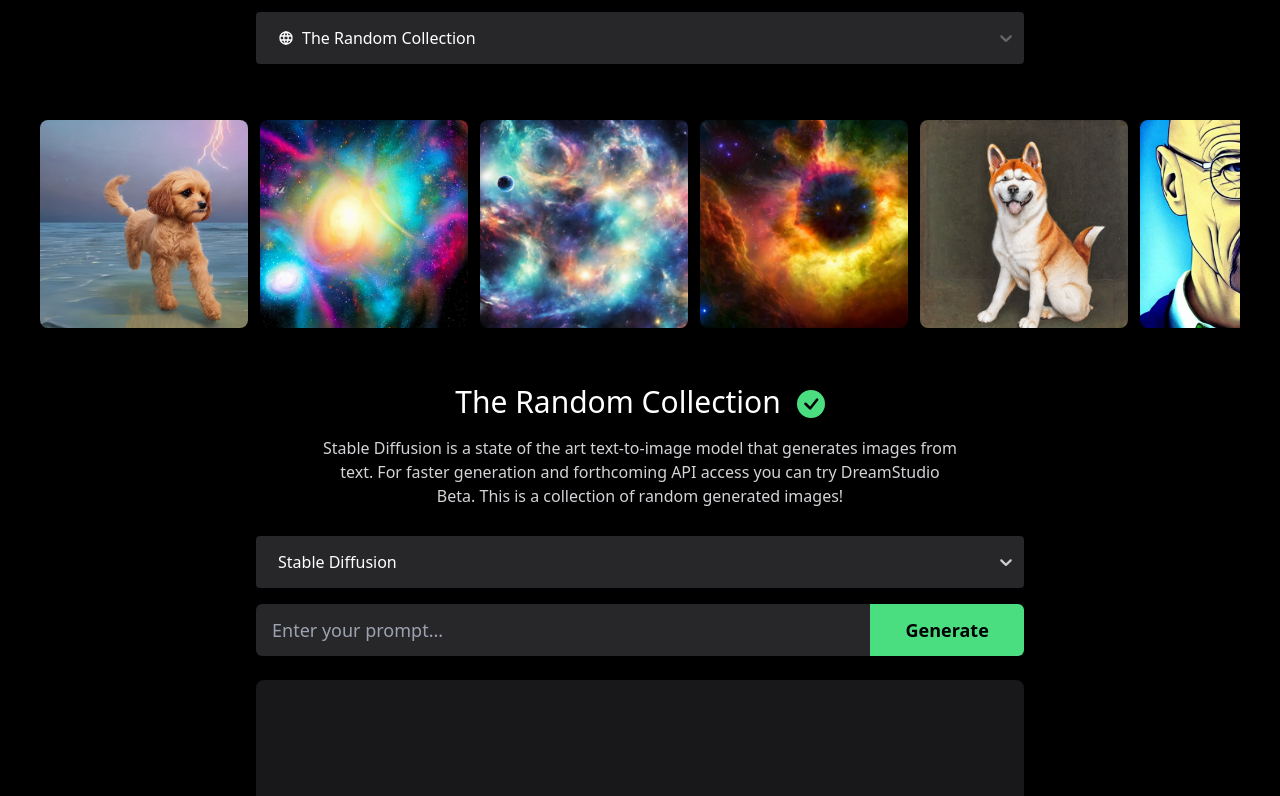
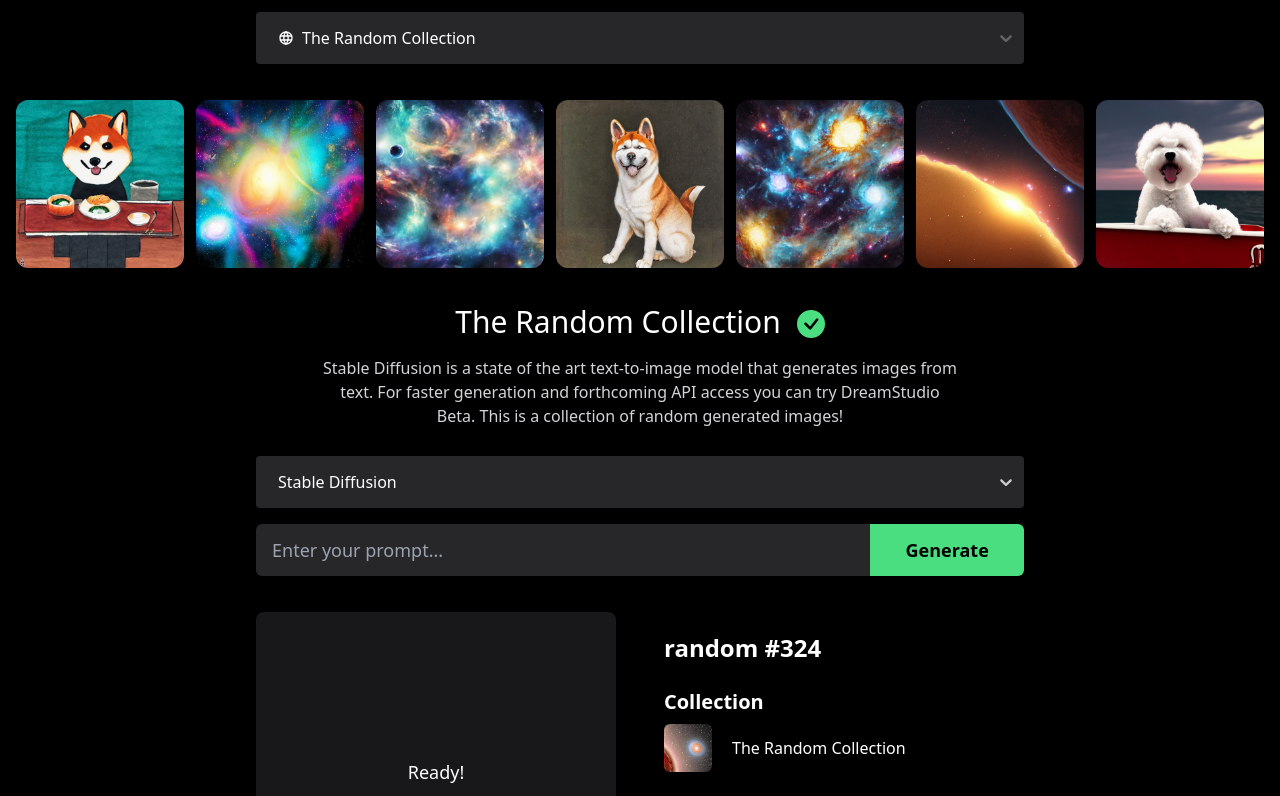
Before and after one commit to holma91/lazara, a Next.js app in the folder frontend/: page /create in a window 1280 px wide. Shown: the part 220-1016 px from the top of the page. Built offline with nearby package versions, Linux system fonts and the light colour scheme.

Commit message:
small fix

```diff
--- a/frontend/components/Mint.tsx
+++ b/frontend/components/Mint.tsx
@@ -163,6 +163,7 @@ export default function Mint() {
     handleSubmit,
     setError,
     clearErrors,
+    watch,
     formState: { errors },
   } = useForm();
   const [progress, setProgress] = useState(0);
@@ -197,9 +198,9 @@ export default function Mint() {
 
     const timer = setInterval(() => {
       setProgress((oldProgress) => {
-        if (oldProgress === 80) {
+        if (oldProgress === 90) {
           if (result.image === '') {
-            let progresses = [50, 60, 70];
+            let progresses = [70, 75, 80];
             oldProgress = progresses[Math.floor(Math.random() * 3)];
           }
         }
@@ -209,7 +210,7 @@ export default function Mint() {
         }
         return oldProgress + 1;
       });
-    }, 50);
+    }, 75);
 
     try {
       const response = await fetch('http://localhost:8000/generate', {
@@ -268,16 +269,71 @@ export default function Mint() {
           autoFocus={true}
         />
       </div>
-      <div className="m-5 md:m-10 flex overflow-x-scroll gap-3">
-        {getImages(collection).map((image) => (
+      {/* <div className="m-5 md:m-10 flex overflow-x-scroll gap-3"> */}
+      <div
+        className="w-full px-4 grid items-center justify-between gap-3 grid-rows-1 overflow-y-hidden
+      grid-cols-3 sm:grid-cols-4 md:grid-cols-5 lg:grid-cols-6 xl:grid-cols-7 2xl:grid-cols-8 3xl:grid-cols-9 my-5"
+      >
+        {[...Array(3)].map((_, i) => (
+          <a key={i} className="cursor-pointer">
             <img
-            key={image}
-            src={`/${image}`}
+              src={`${collection}/${i}.png`}
               alt="generated image"
-            className="h-40 w-40 lg:h-52 lg:w-52 rounded-lg"
+              className="rounded-xl "
             ></img>
+          </a>
         ))}
+        <a className="cursor-pointer hidden sm:block">
+          <img
+            src={`${collection}/${3}.png`}
+            alt="generated image"
+            className="rounded-xl "
+          ></img>
+        </a>
+        <a className="cursor-pointer hidden md:block">
+          <img
+            src={`${collection}/${4}.png`}
+            alt="generated image"
+            className="rounded-xl "
+          ></img>
+        </a>
+        <a className="cursor-pointer hidden lg:block">
+          <img
+            src={`${collection}/${5}.png`}
+            alt="generated image"
+            className="rounded-xl "
+          ></img>
+        </a>
+        <a className="cursor-pointer hidden xl:block">
+          <img
+            src={`${collection}/${6}.png`}
+            alt="generated image"
+            className="rounded-xl "
+          ></img>
+        </a>
+        <a className="cursor-pointer hidden 2xl:block">
+          <img
+            src={`${collection}/${7}.png`}
+            alt="generated image"
+            className="rounded-xl "
+          ></img>
+        </a>
+        <a className="cursor-pointer hidden 3xl:block">
+          <img
+            src={`${collection}/${8}.png`}
+            alt="generated image"
+            className="rounded-xl "
+          ></img>
+        </a>
+        <a className="cursor-pointer hidden 3xl:block">
+          <img
+            src={`${collection}/${9}.png`}
+            alt="generated image"
+            className="rounded-xl "
+          ></img>
+        </a>
       </div>
+      {/* className="h-40 w-40 lg:h-52 lg:w-52 rounded-lg" */}
       <div className="w-3/4 lg:w-[48rem] flex flex-col gap-4">
         <div className="flex flex-col gap-2 md:gap-4 items-center mb-3">
           <h1 className="text-2xl md:text-3xl text-center flex gap-4 items-center">
@@ -351,29 +407,26 @@ export default function Mint() {
             </span>
           )}
         </form>
-        {(generatedImage === '' || progress !== 0) && (
-          <div>
-            <div className="relative mb-4 w-full h-64 bg-zinc-900 rounded-lg ">
+        <div className="grid grid-cols-1 md:grid-cols-2 gap-3 md:gap-12 mt-3">
+          <div className="flex flex-col gap-4">
+            {generatedImage === '' || progress !== 0 ? (
+              <div className="relative mb-4 w-full h-64 md:h-80 bg-zinc-900 rounded-lg ">
                 <div
-                className="h-64 bg-zinc-800 rounded-lg"
+                  className="h-64 md:h-80 bg-zinc-800 rounded-lg"
                   style={{ width: Math.floor(progress) + '%' }}
                 ></div>
                 <p className="absolute top-1/2 left-1/2 -translate-x-1/2 -translate-y-1/2 text-lg">
-                {progress === 0
-                  ? 'Ready to generate images!'
-                  : `${Math.floor(progress)}%`}
+                  {progress === 0 ? 'Ready!' : `${Math.floor(progress)}%`}
                 </p>
               </div>
-          </div>
-        )}
-        {generatedImage !== '' && progress === 0 && (
-          <div className="grid grid-cols-1 md:grid-cols-2 gap-3 md:gap-12 mt-3">
-            <div className="flex flex-col gap-4">
+            ) : (
               <img
                 src={`${generatedImage}`}
                 alt="generated image"
-                className=" rounded-lg"
+                className="h-64 md:h-80 rounded-lg"
               ></img>
+            )}
+
             <div className="grid grid-cols-2 gap-4 font-semibold">
               <div className="flex flex-col gap-2 bg-zinc-800 rounded-md p-4">
                 <p className="text-sm">Model</p>
@@ -391,7 +444,7 @@ export default function Mint() {
           </div>
           <div className="flex flex-col gap-2">
             <h1 className="text-2xl font-semibold mt-5">{collection} #324</h1>
-              <p className="text-lg">{generatedPrompt}</p>
+            <p className="text-lg">{watch('prompt')}</p>
             <p className="text-xl font-semibold mt-2">Collection</p>
             <div className="flex items-center gap-5">
               <img
@@ -405,9 +458,7 @@ export default function Mint() {
             <div className="flex flex-col gap-2">
               <div className="flex items-center justify-between">
                 <p className="font-semibold text-lg">Royalties</p>
-                  <p className="text-lg text-gray-400">
-                    5% goes to the creator
-                  </p>
+                <p className="text-lg text-gray-400">5% goes to the creator</p>
               </div>
               <div className="flex items-center justify-between">
                 <p className="font-semibold text-lg">Minted</p>
@@ -426,7 +477,6 @@ export default function Mint() {
             </button>
           </div>
         </div>
-        )}
       </div>
     </>
   );
```
Lines whose indentation alone changed are shown as unchanged.
